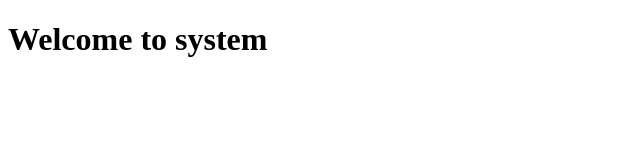
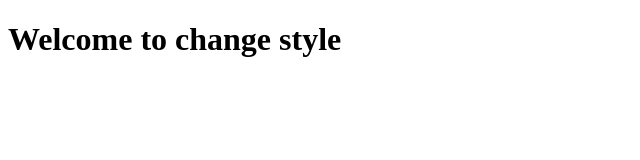
Before and after one commit to Kin-Doung/Todo_list, a plain HTML site: page login/system.html in a window 1280 px wide. Shown: the whole page, without its empty margins (0-640 px from the left). Drawn offline with Linux system fonts and the light colour scheme.

Commit message:
style(style):change_style

```diff
--- a/login/system.html
+++ b/login/system.html
@@ -6,6 +6,6 @@
     <title>Document</title>
 </head>
 <body>
-    <h1>Welcome to system</h1>
+    <h1>Welcome to change style</h1>
 </body>
 </html>
```
